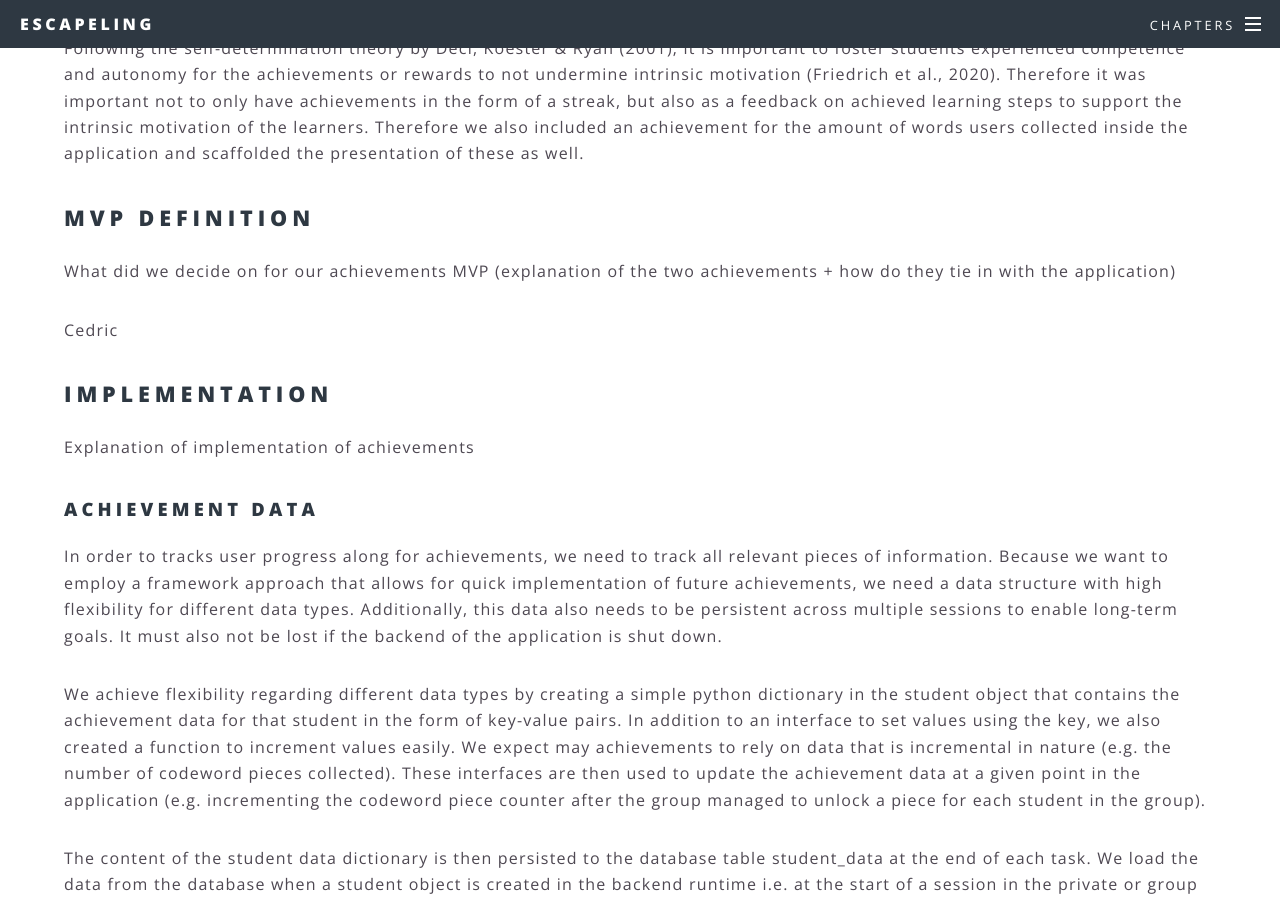
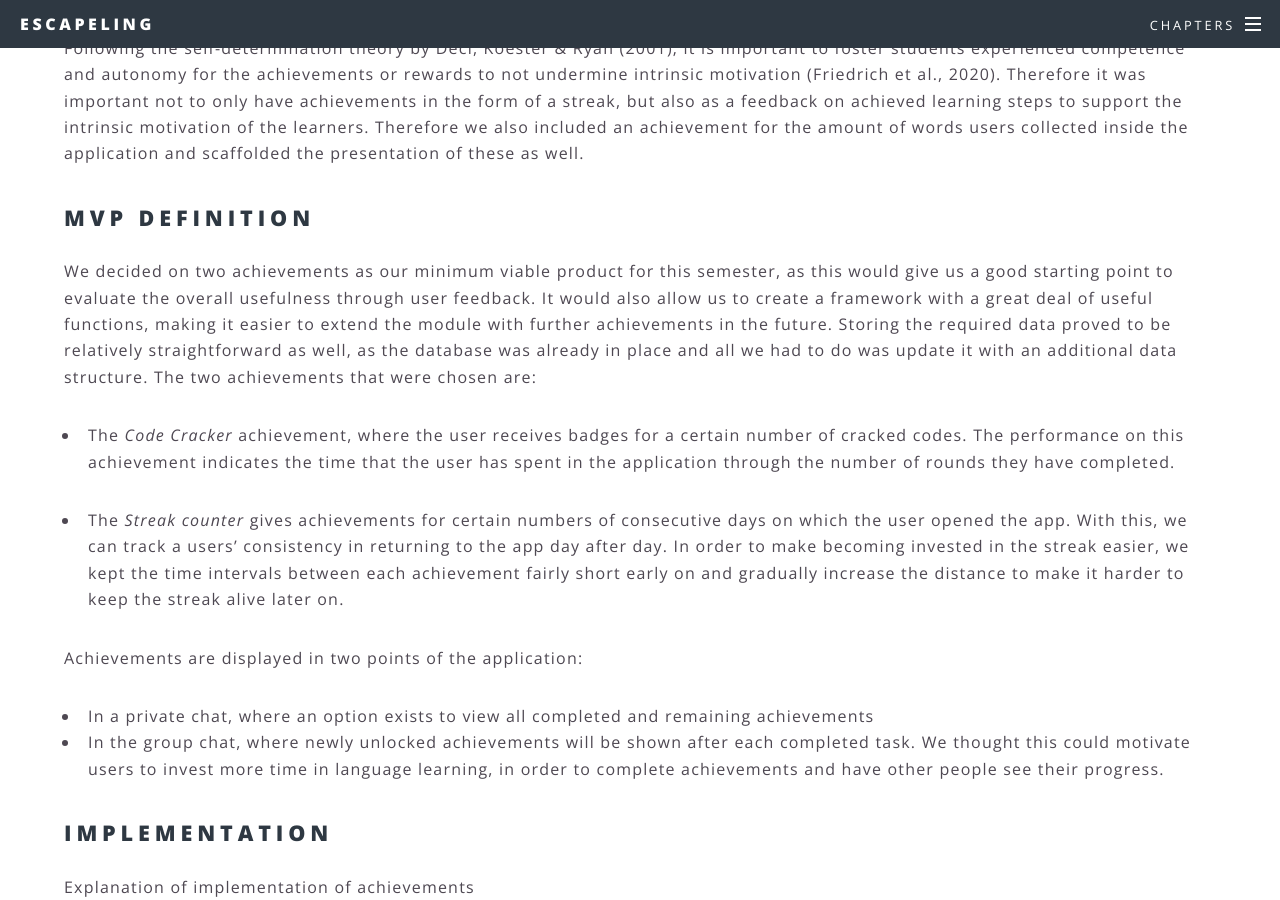
Before and after one commit to ALLUOS/ALLUOS.github.io, a Jekyll site: the page built from _posts/2020-04-03-achievements.md, in a window 1280 px wide and 900 px high, scrolled down 1617 px. Built offline with Jekyll 4.4.1, drawn with Linux system fonts in a browser that asks for light colours.

Commit message:
Update 2020-04-03-achievements.md
MVP Definition

```diff
--- a/_posts/2020-04-03-achievements.md
+++ b/_posts/2020-04-03-achievements.md
@@ -31,9 +31,17 @@ We decided to determine the amount of days played in a row after which the learn
 Following the self-determination theory by Deci, Koester & Ryan (2001), it is important to foster students experienced competence and autonomy for the achievements or rewards to not undermine intrinsic motivation (Friedrich et al., 2020). Therefore it was important not to only have achievements in the form of a streak, but also as a feedback on achieved learning steps to support the intrinsic motivation of the learners. Therefore we also included an achievement for the amount of words users collected inside the application and scaffolded the presentation of these as well.
 
 ## MVP Definition
-What did we decide on for our achievements MVP (explanation of the two achievements + how do they tie in with the application)
+We decided on two achievements as our minimum viable product for this semester, as this would give us a good starting point to evaluate the overall usefulness through user feedback. It would also allow us to create a framework with a great deal of useful functions, making it easier to extend the module with further achievements in the future.
+Storing the required data proved to be relatively straightforward as well, as the database was already in place and all we had to do was update it with an additional data structure.
+The two achievements that were chosen are:
 
-Cedric
+- The *Code Cracker* achievement, where the user receives badges for a certain number of cracked codes. The performance on this achievement indicates the time that the user has spent in the application through the number of rounds they have completed.
+
+- The *Streak counter* gives achievements for certain numbers of consecutive days on which the user opened the app. With this, we can track a users' consistency in returning to the app day after day. In order to make becoming invested in the streak easier, we kept the time intervals between each achievement fairly short early on and gradually increase the distance to make it harder to keep the streak alive later on.
+
+Achievements are displayed in two points of the application:
+- In a private chat, where an option exists to view all completed and remaining achievements
+- In the group chat, where newly unlocked achievements will be shown after each completed task. We thought this could motivate users to invest more time in language learning, in order to complete achievements and have other people see their progress.
 
 ## Implementation
 Explanation of implementation of achievements
```
